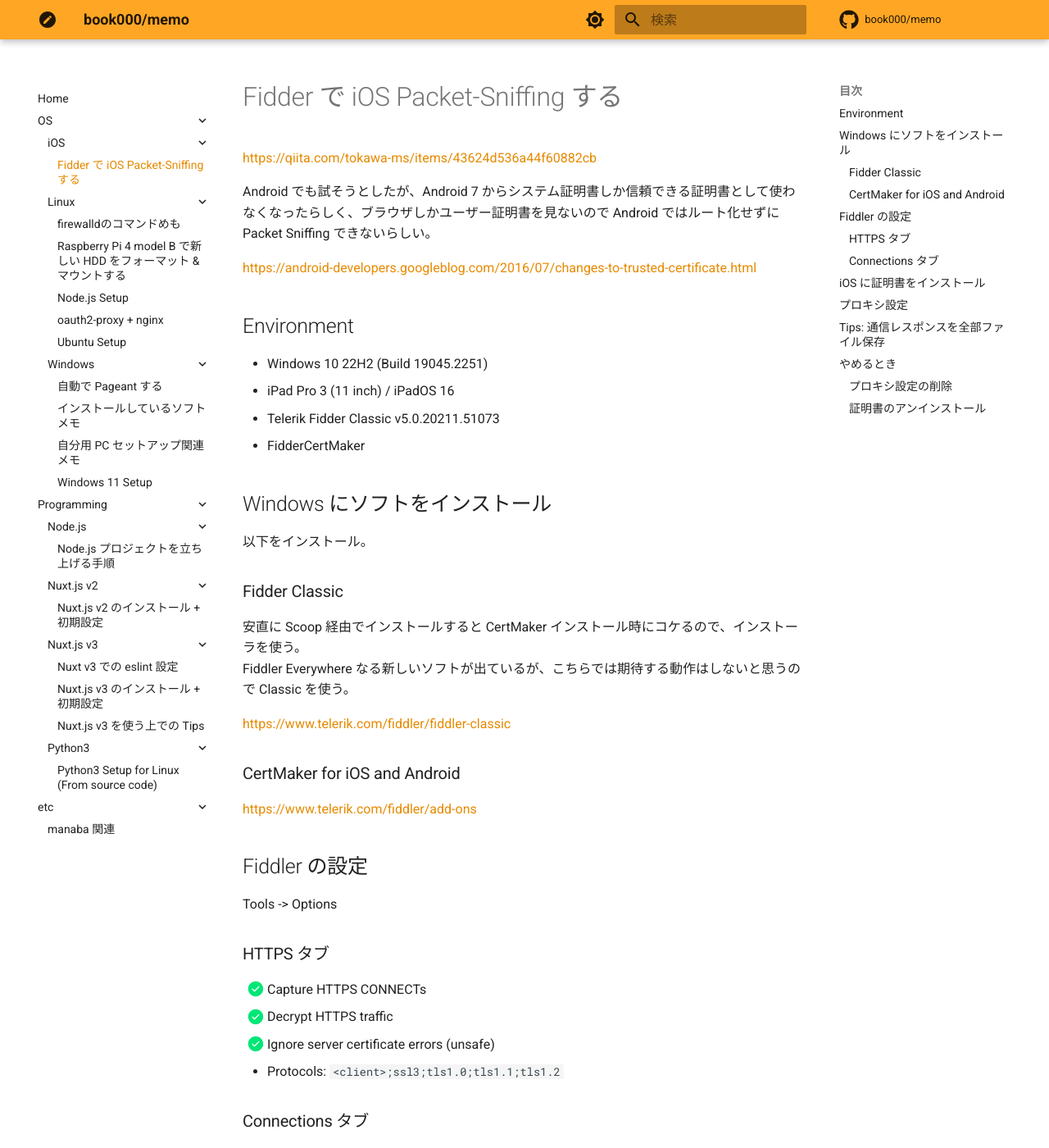
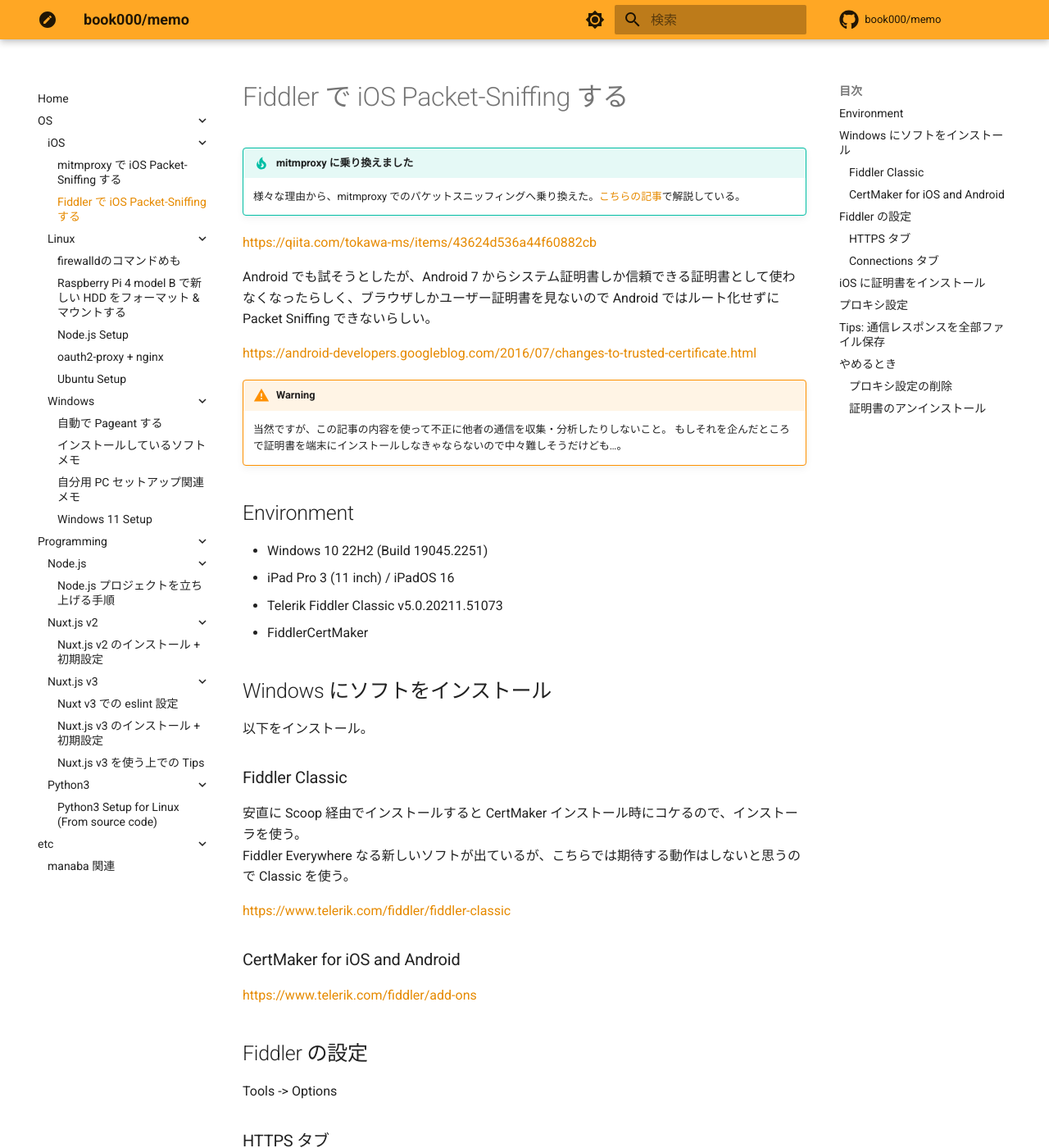
Before and after one commit to book000/memo, an MkDocs documentation site: the page built from docs/os/ios/packet-sniffing.md, in a window 1280 px wide and 1400 px high. Shown: the whole window at 82% size. Built offline with MkDocs 1.6.1 and Material for MkDocs 9.7.7, drawn with Linux system fonts in a browser that asks for light colours; comment, search, counter and statistics services are not loaded; some of the changed text lies outside the part shown.

Commit message:
feat: mitmproxy で iOS Packet-Sniffing する

```diff
--- a/docs/os/ios/packet-sniffing.md
+++ b/docs/os/ios/packet-sniffing.md
@@ -1,4 +1,7 @@
-# Fidder で iOS Packet-Sniffing する
+# Fiddler で iOS Packet-Sniffing する
+
+!!! tip "mitmproxy に乗り換えました"
+    様々な理由から、mitmproxy でのパケットスニッフィングへ乗り換えた。[こちらの記事](https://memo.tomacheese.com/os/ios/packet-sniffing-mitmproxy/)で解説している。
 
 https://qiita.com/tokawa-ms/items/43624d536a44f60882cb
 
@@ -6,18 +9,22 @@
 
 https://android-developers.googleblog.com/2016/07/changes-to-trusted-certificate.html
 
+!!! warning "Warning"
+    当然ですが、この記事の内容を使って不正に他者の通信を収集・分析したりしないこと。
+    もしそれを企んだところで証明書を端末にインストールしなきゃならないので中々難しそうだけども…。
+
 ## Environment
 
 - Windows 10 22H2 (Build 19045.2251)
 - iPad Pro 3 (11 inch) / iPadOS 16
-- Telerik Fidder Classic v5.0.20211.51073
-- FidderCertMaker
+- Telerik Fiddler Classic v5.0.20211.51073
+- FiddlerCertMaker
 
 ## Windows にソフトをインストール
 
 以下をインストール。
 
-### Fidder Classic
+### Fiddler Classic
 
 安直に Scoop 経由でインストールすると CertMaker インストール時にコケるので、インストーラを使う。
 Fiddler Everywhere なる新しいソフトが出ているが、こちらでは期待する動作はしないと思うので Classic を使う。
```
Also changed, not shown: other parts of docs/os/ios/packet-sniffing.md (+1 -1 lines), docs/os/ios/packet-sniffing-mitmproxy.md (added, +70 -0 lines).
